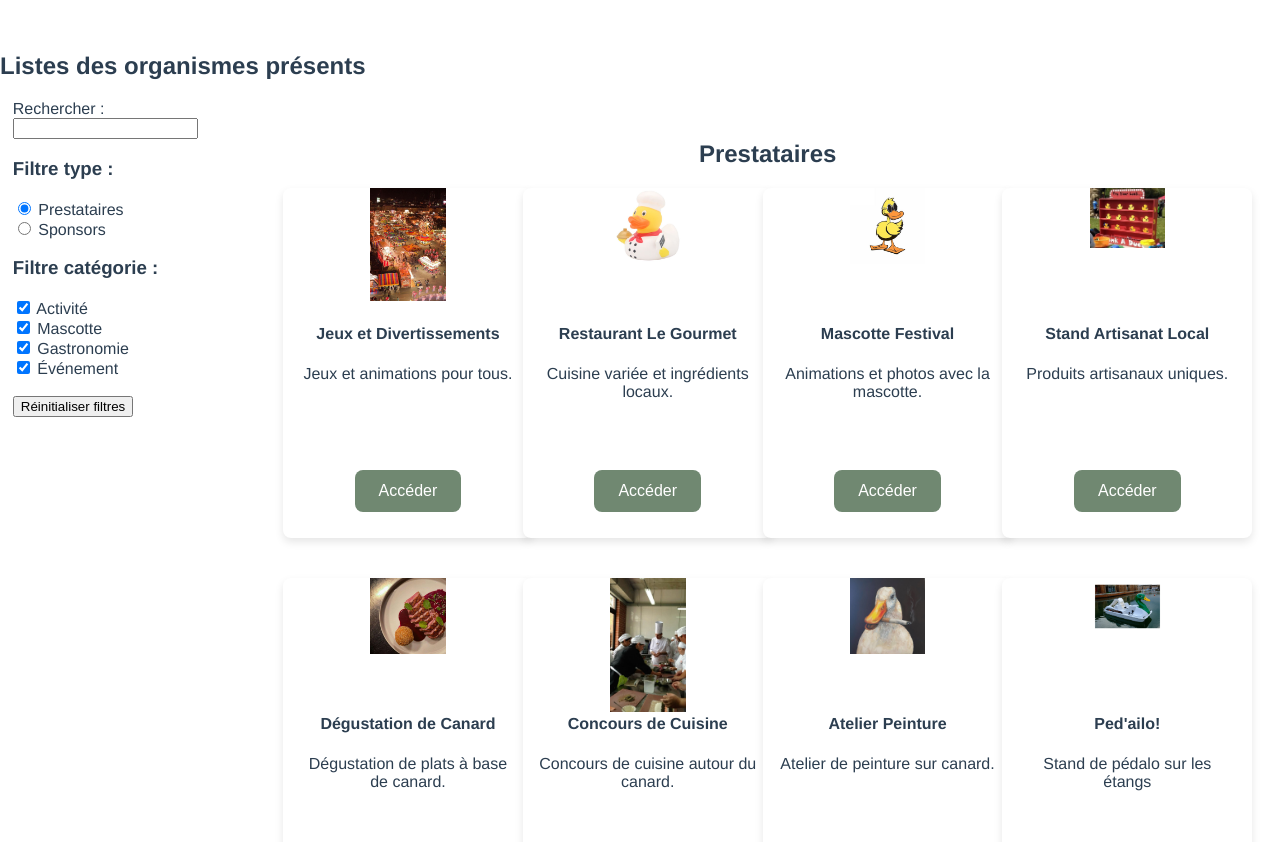
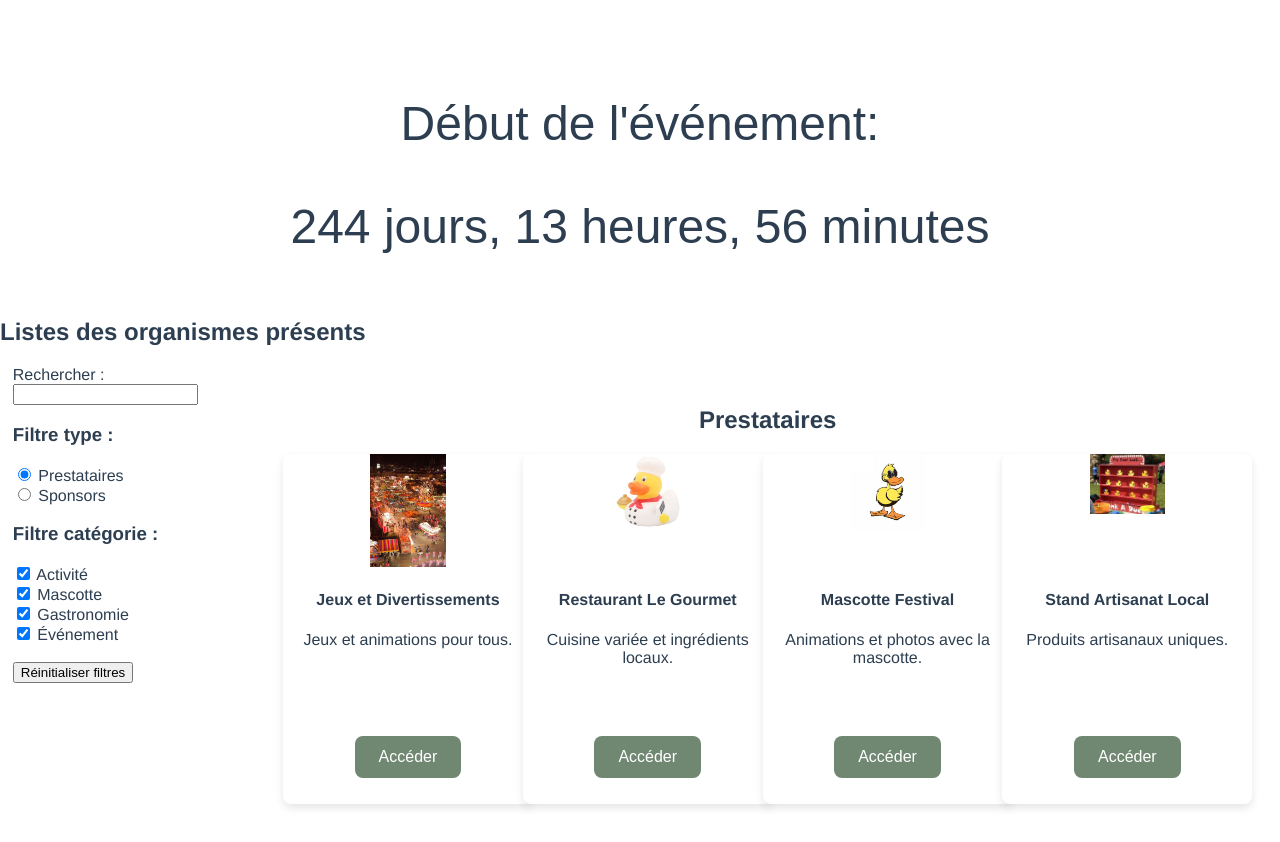
Before and after one commit to MaikenDANGELO/LeFestivalDesCannes, a Vue app in the folder frontend/: page / in a window 1280 px wide. Shown: the part 1047-1889 px from the top of the page. Built offline with nearby package versions, Linux system fonts and the light colour scheme.

Commit message:
Ajout chrono

```diff
--- a/frontend/src/components/SignUpComponent.vue
+++ b/frontend/src/components/SignUpComponent.vue
@@ -44,7 +44,6 @@
         </button>
 
         <button class="submit" type="submit">Login</button>
-        <p>{{message}}</p>
       </form>
     </div>
   </div>
@@ -87,11 +86,10 @@ export default {
           else if (this.utilisateur.role === "prestataire") this.$router.push(`/prestataire/${this.utilisateur.id}`);
           else this.$router.push({ name: "home" });
         } else {
-          this.message = response.data;
+          alert(response.data)
         }
       } catch (error) {
-        console.error("Erreur lors de la connexion:", error);
-        this.message = "Une erreur est survenue. Veuillez réessayer."; // Gestion d'erreur
+        alert("Une erreur est survenue. Veuillez réessayer.")
       }
     },
     togglePasswordVisibility() {
@@ -109,10 +107,10 @@ export default {
           else if (this.utilisateur.role === "prestataire") this.$emit("updateSignUp", !this.signUpPrestatire);
           else this.$router.push({ name: "home" });
         } else {
-          this.message = response.data;
+          alert(response.data)
         }
       } catch (error) {
-        this.message = "Une erreur est survenue. Veuillez réessayer.";
+        alert("Une erreur est survenue. Veuillez réessayer.")
       }
     },
     toggleSlide() {
--- a/frontend/src/components/TempsRestant.vue
+++ b/frontend/src/components/TempsRestant.vue
@@ -1,6 +1,11 @@
 <template>
   <body>
-    <div id="chrono">00:00:00</div>
+    <div id="chrono">
+      <p>Début de l'événement: </p>
+      <div class="chrono">
+        {{chrono}}
+      </div>
+    </div>
     <div class="buttons">
     </div>
   </body>
@@ -11,11 +16,25 @@ export default {
   name: "TempsRestant",
   data(){
     return{
-      chrono:0,
+      chrono: '',
+    }
+  },
+  methods:{
+    calculChrono(){
+      let differenceMs = new Date(2025, 6, 15) - new Date()
+      let jours = Math.floor(differenceMs / (1000 * 60 * 60 * 24));
+      let heures = Math.floor((differenceMs % (1000 * 60 * 60 * 24)) / (1000 * 60 * 60));
+      let minutes = Math.floor((differenceMs % (1000 * 60 * 60)) / (1000 * 60));
+      let secondes = Math.floor((differenceMs % (1000 * 60)) / 1000);
+
+
+      if (jours === 0) this.chrono = `${heures} heures, ${minutes} minutes, ${secondes} secondes`;
+      else this.chrono = `${jours} jours, ${heures} heures, ${minutes} minutes`;
     }
   },
   created() {
-    this.chrono =
+    setInterval(this.calculChrono, 1000);
+    this.calculChrono();
   }
 }
 
@@ -26,7 +45,8 @@ export default {
   font-family: 'Arial', sans-serif;
   font-size: 48px;
   text-align: center;
-  margin-top: 20%;
+  margin-top: 5%;
+  margin-bottom: 5%;
 }
 button {
   font-size: 20px;
--- a/frontend/src/datasource/controller.js
+++ b/frontend/src/datasource/controller.js
@@ -1,4 +1,4 @@
-import { prestataires, billetterie, utilisateurs, avis, dons, sponsors, map_data, codePrestataire, associations} from "./data";
+import { prestataires, billetterie, utilisateurs, avis, dons, sponsors, map_data, codePrestataire, associations, demandePrestataires} from "./data";
 import bcrypt from 'bcryptjs';
 
 
@@ -146,7 +146,6 @@ async function makeDonation(userId, prestaId, amount, message) {
 
 async function signUp(login, mdp, numero, username, adresse, codePrest, signUp){
     try {
-        console.log(codePrest);
         let Account = utilisateurs.find(u => u.email_utilisateur === login);
         if (Account) return { error: 1, status: 404, data: "Cette email a déjà été utilisé " }
 
--- a/frontend/src/datasource/data.js
+++ b/frontend/src/datasource/data.js
@@ -424,6 +424,9 @@ let associations = [
   },
 ];
 
+let demandePrestataires = [
+]
+
 
 module.exports = {
   prestataires,
@@ -434,5 +437,6 @@ module.exports = {
   sponsors,
   codePrestataire,
   map_data,
-  associations
+  associations,
+  demandePrestataires,
 };
--- a/frontend/src/views/PagePrestataire.vue
+++ b/frontend/src/views/PagePrestataire.vue
@@ -148,8 +148,9 @@ export default {
         this.idAvisModification = null;
       }else{
         await prestatairesService.sendAvisOfUser(data);
-
       }
+      this.user_comment = ''
+      this.user_note = 0;
       await this.getPrestataireAvis(this.prestataire['id']);
     },
     makeDonation() {
--- a/frontend/src/views/PagePrincipale.vue
+++ b/frontend/src/views/PagePrincipale.vue
@@ -1,6 +1,7 @@
 <template>
   <div class="hello">
     <BanniereAccueil></BanniereAccueil>
+    <TempsRestant></TempsRestant>
     <h2>Listes des organismes présents</h2>
     <div class="listes-container">
       <div class="filtre">
@@ -73,6 +74,7 @@ import CartePrestatairePerso from "@/components/CartePrestatairePerso.vue";
 import { mapState, mapActions } from "vuex";
 import TotalDons from "@/components/totalDons.vue";
 import { filter } from "core-js/internals/array-iteration";
+import TempsRestant from "@/components/TempsRestant.vue";
 
 export default {
   name: "PagePrincipale",
@@ -142,6 +144,7 @@ export default {
     }
   },
   components: {
+    TempsRestant,
     TotalDons,
     BanniereAccueil,
     CartePrestatairePerso,
```
